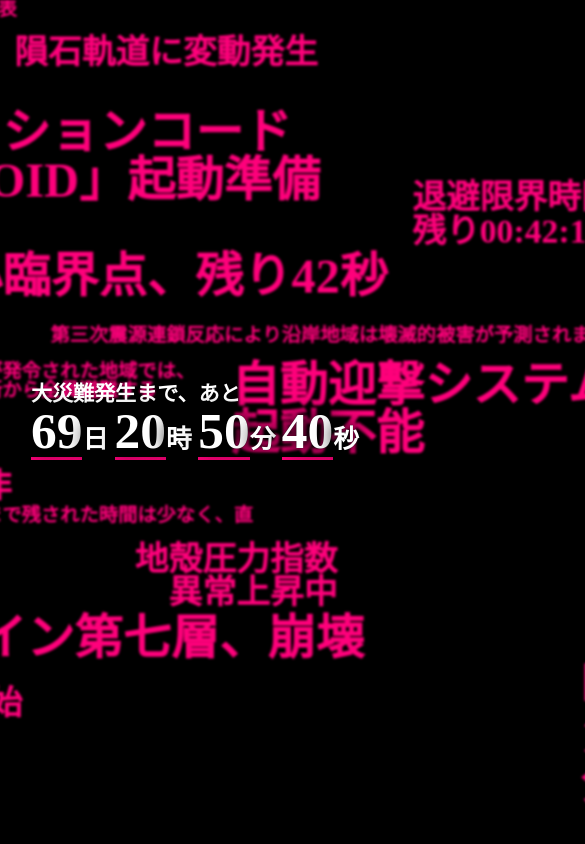
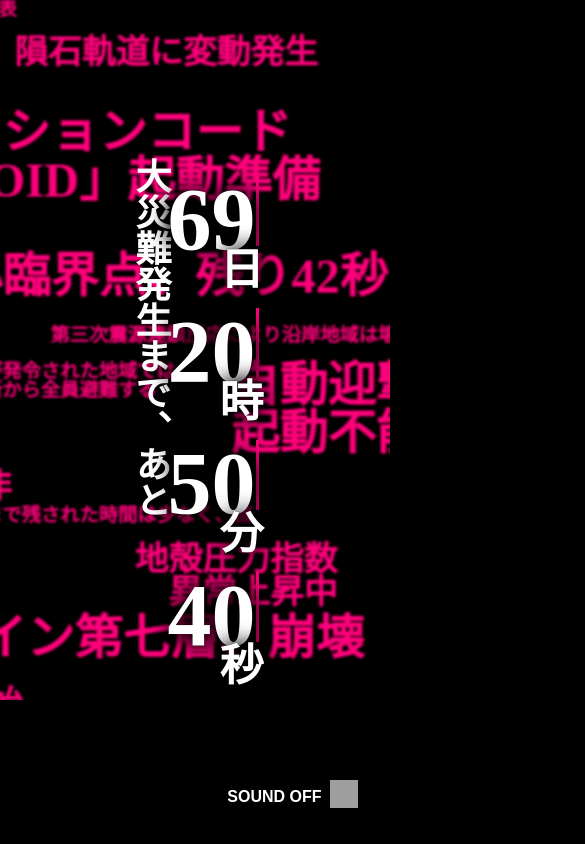
Before and after one commit to boggyjan/watashigamitamirai, a Vue app: page / in a window 390 px wide. Shown: the top 844 px of the page, 585 px wide, since content can reach past the window. Built offline with nearby package versions, Linux system fonts and the light colour scheme; grey boxes are pictures that could not be loaded.

Commit message:
add favicon, half min effect, audio, audio icon, vertical text on RWD

```diff
--- a/src/App.vue
+++ b/src/App.vue
@@ -4,7 +4,8 @@ import utc from 'dayjs/plugin/utc'
 import timezone from 'dayjs/plugin/timezone'
 import duration from 'dayjs/plugin/duration'
 
-import Typing from './components/Typing.vue'
+import Typing from './components/Typing'
+import AudioIcon from './components/AudioIcon'
 import { ref, onMounted } from 'vue'
 
 dayjs.extend(utc)
@@ -48,6 +49,53 @@ function resizeCoverDiv() {
 window.addEventListener('resize', resizeCoverDiv)
 resizeCoverDiv()
 
+// Audio
+const audio = ref()
+const audioPaused = ref(true)
+
+function handleAudioSwitch() {
+  if (audio.value.paused) {
+    playAudio()
+  } else {
+    pauseAudio()
+  }
+}
+
+function playAudio() {
+  audio.value.play()
+  audioPaused.value = false
+  setMediaSession()
+}
+
+function pauseAudio() {
+  audio.value.pause()
+  audioPaused.value = true
+}
+
+function setMediaSession() {
+  if ('mediaSession' in navigator) {
+    navigator.mediaSession.metadata = new MediaMetadata({
+      title: 'Final Horizon',
+      artist: '私が見た未来｜カウントダウン',
+      album: '私が見た未来｜カウントダウン',
+      artwork: [
+        {
+          src: 'https://static.boggy.tw/watashigamitamirai/cover.jpg',
+          sizes: '512x512',
+          type: 'image/jpeg',
+        }
+      ]
+    })
+
+    navigator.mediaSession.setActionHandler('play', () => {
+      playAudio();
+    })
+    navigator.mediaSession.setActionHandler('pause', () => {
+      pauseAudio();
+    })
+  }
+}
+
 const grid = false;
 </script>
 
@@ -56,10 +104,12 @@ const grid = false;
     class="wrapper"
     :class="{ 'show-grid': grid }"
     :style="`transform: translate(-50%) scale(${scale})`">
+    <div class="ani-bg" />
+
     <div
       v-if="grid"
       class="grid">
-      <div v-for="i in 1200"></div>
+      <div v-for="i in 1200" />
     </div>
 
     <div
@@ -119,12 +169,27 @@ const grid = false;
     <div v-else>
       <div class="t3">
         大災難<br>
-        発生した。
+        発生した…か？
       </div>
     </div>
   </div>
+
+  <div class="audio-switch-btn">
+    <div
+      class="icon"
+      @click="handleAudioSwitch">
+      SOUND {{ audioPaused ? 'OFF' : 'ON' }}
+      <AudioIcon :isPlaying="!audioPaused" />
+    </div>
+  </div>
+
+  <audio
+    ref="audio"
+    src="https://static.boggy.tw/watashigamitamirai/final_horizon.mp3"
+    loop
+    @pause="pauseAudio" />
 </template>
 
 <style lang="scss">
-@import '@/assets/app.css';
+@import '@/assets/app.scss';
 </style>
--- a/src/assets/app.css
+++ b/src/assets/app.scss
@@ -1,5 +1,7 @@
 :root {
   --red: #ff007b;
+  // --dark-red: #f00070;
+  --dark-red: #c00050;
 }
 
 html {
@@ -11,6 +13,7 @@ html {
   font-weight: 600;
   font-size: 28px;
   line-height: 1;
+  overflow: hidden;
   /*background-image: radial-gradient(#000c, #000f), url(./bg2.png);
   background-size: cover;*/
 
@@ -313,6 +316,43 @@ body {
   }
 }
 
+.ani-bg {
+  position: absolute;
+  left: 100%;
+  right: 0;
+  top: 0;
+  bottom: 0;
+  background: var(--dark-red);
+  animation: 30s ani-bg infinite;
+}
+
+@keyframes ani-bg {
+  0%{
+    left: 100%;
+    right: 0;
+  }
+  47% {
+    left: 100%;
+    right: 0;
+  }
+  48% {
+    left: 0;
+    right: 0;
+  }
+  50% {
+    left: 0;
+    right: 0;
+  }
+  51% {
+    left: 0;
+    right: 100%;
+  }
+  100% {
+    left: 0;
+    right: 100%;
+  }
+}
+
 .countdown-container {
   position: absolute;
   left: 0;
@@ -323,7 +363,7 @@ body {
   align-items: center;
   justify-content: center;
   color: #fff;
-  font-size: clamp(10px, 3vw, 26px);
+  font-size: clamp(20px, 3vw, 26px);
   opacity: 0;
   animation: 2s 2s fadein forwards;
   /* text-shadow: 0 0 1px #000, 0 0 20px #000, 0 0 20px #000; */
@@ -333,6 +373,11 @@ body {
     background: #0006;
   }*/
 
+  @media (orientation: portrait) {
+    writing-mode: vertical-lr;
+    text-orientation: upright;
+  }
+
   .t1 {
     font-size: 1.8em;
   }
@@ -341,12 +386,26 @@ body {
     font-size: 2.2em;
     text-shadow: 0 0 1px #000, 0 0 20px #000, 0 0 20px #000;
 
+    @media (orientation: portrait) {
+      display: flex;
+      align-items: flex-end;
+    }
+
     span {
       display: inline-block;
       width: 1em;
       font-size: 2em;
       text-align: center;
       border-bottom: 3px solid #ff007b;
+      writing-mode: initial;
+      text-orientation: initial;
+
+      @media (orientation: portrait) {
+        margin-top: 0.2em;
+        height: 0.8em;
+        border-right: 3px solid #ff007b;
+        border-bottom: 0;
+      }
     }
   }
 
@@ -360,3 +419,19 @@ body {
     opacity: 1;
   }
 }
+
+.audio-switch-btn {
+  position: fixed;
+  right: 32px;
+  bottom: 32px;
+  cursor: pointer;
+  font-size: 16px;
+  font-family: sans-serif;
+  font-weight: bold;
+  transition: transform 0.4s, filter 0.4s;
+
+  &:hover {
+    transform: scale(1.1);
+    filter: drop-shadow(0 0 10px #f99) drop-shadow(0 0 10px #f33);
+  }
+}
--- /dev/null
+++ b/src/components/AudioIcon.vue
@@ -0,0 +1,41 @@
+<script setup>
+import { defineProps } from 'vue'
+
+defineProps({
+  isPlaying: {
+    type: Boolean,
+    required: true,
+  }
+})
+</script>
+
+<template>
+  <div
+    class="audio-icon"
+    :class="{ animation: isPlaying }" />
+</template>
+
+<style lang="scss" scoped>
+.audio-icon {
+  position: relative;
+  top: -4px;
+  margin-left: 4px;
+  display: inline-block;
+  width: 28px;
+  height: 28px;
+  vertical-align: middle;
+  background-image: url('./wave.svg');
+  background-position: 0 0;
+  background-size: contain;
+
+  &.animation {
+    animation: 1s audio-icon-bg-ani infinite linear;
+  }
+}
+
+@keyframes audio-icon-bg-ani {
+  to {
+    background-position: -28px 0;
+  }
+}
+</style>
--- a/vite.config.js
+++ b/vite.config.js
@@ -6,6 +6,10 @@ import vueDevTools from 'vite-plugin-vue-devtools'
 
 // https://vite.dev/config/
 export default defineConfig({
+  server: {
+    host: '0.0.0.0',
+    port: 5173,
+  },
   plugins: [
     vue(),
     vueDevTools(),
@@ -14,5 +18,6 @@ export default defineConfig({
     alias: {
       '@': fileURLToPath(new URL('./src', import.meta.url))
     },
+    extensions: ['.js', '.vue'],
   },
 })
```
Also changed, not shown: public/wave.svg (added), 1 other file (tests, documents, lock files or other folders).
